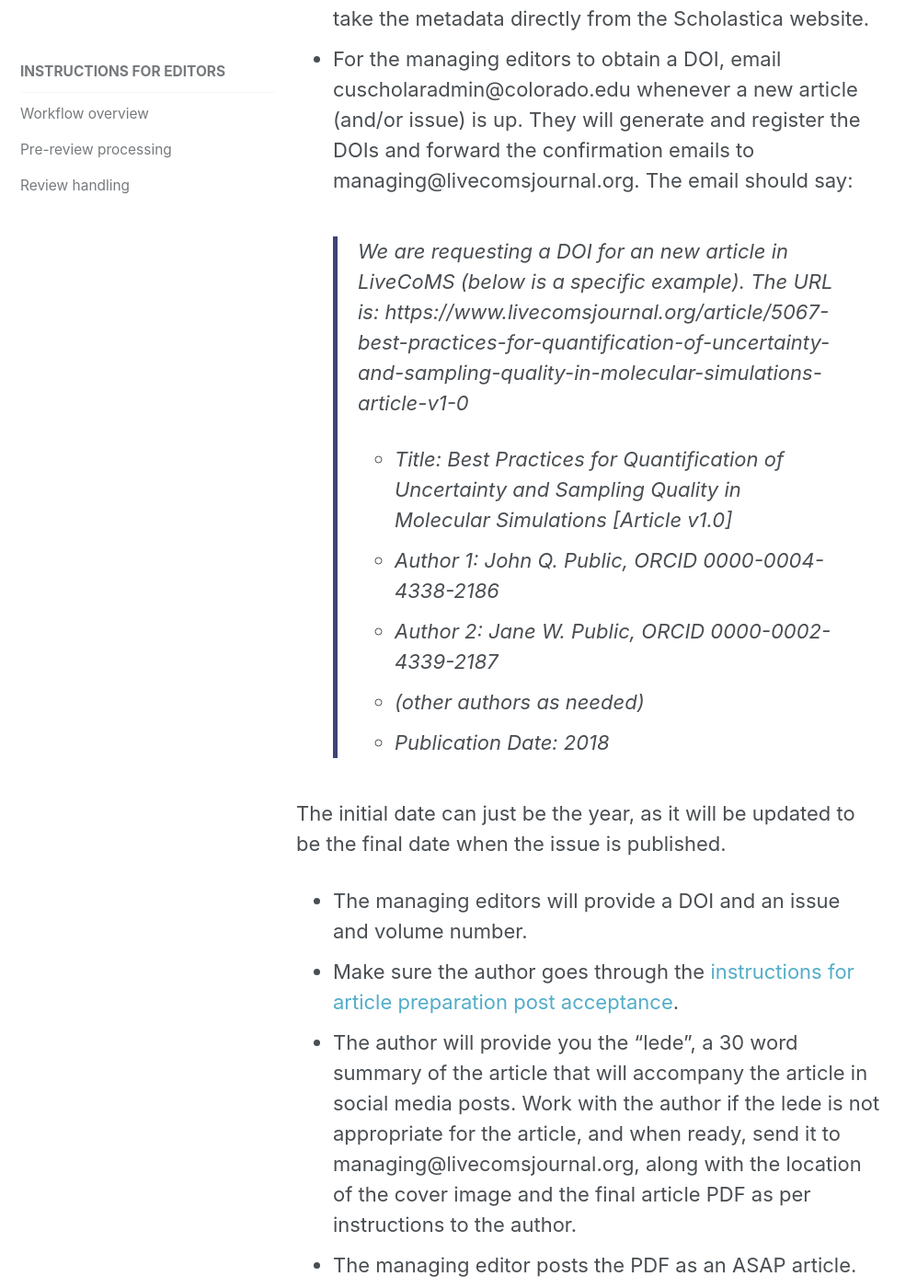
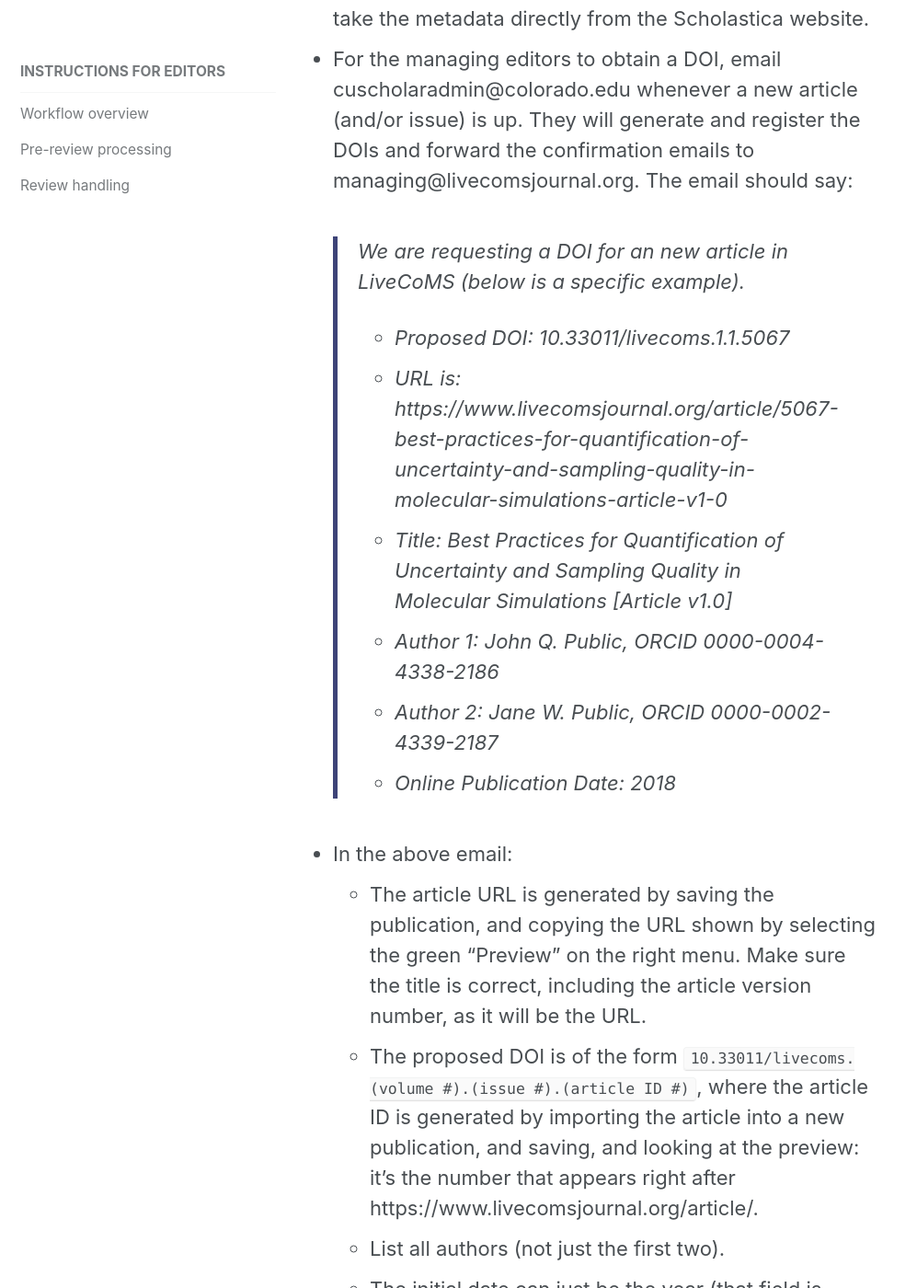
Before and after one commit to livecomsjournal/livecomsjournal.github.io, a Jekyll site: the page built from _editorial_policies/02_editor_instructions.md, in a window 1280 px wide and 1400 px high, scrolled down 5592 px. Shown: the whole window at 92% size, without its empty margins (0-997 px from the left). Built offline with Jekyll 4.4.1, drawn with Linux system fonts in a browser that asks for light colours; some of the changed text lies outside the part shown.

Commit message:
clarified DOI request.

```diff
--- a/_editorial_policies/02_editor_instructions.md
+++ b/_editorial_policies/02_editor_instructions.md
@@ -59,16 +59,20 @@
 - Email the managing editors (managing@livecomsjournal.org) to obtain a DOI for the article (correct metadata is needed for this); they will take the metadata directly from the Scholastica website.
  - For the managing editors to obtain a DOI, email cuscholaradmin@colorado.edu whenever a new article (and/or issue) is up. They will generate and register the DOIs and forward the confirmation emails to managing@livecomsjournal.org. The email should say:
  > We are requesting a DOI for an new article in LiveCoMS (below is a specific example).
- > The URL is: https://www.livecomsjournal.org/article/5067-best-practices-for-quantification-of-uncertainty-and-sampling-quality-in-molecular-simulations-article-v1-0
+ > - Proposed DOI: 10.33011/livecoms.1.1.5067
+ > - URL is: https://www.livecomsjournal.org/article/5067-best-practices-for-quantification-of-uncertainty-and-sampling-quality-in-molecular-simulations-article-v1-0
  > - Title: Best Practices for Quantification of Uncertainty and Sampling Quality in Molecular Simulations \[Article v1.0\]
  > - Author 1: John Q. Public, ORCID 0000-0004-4338-2186
  > - Author 2: Jane W. Public, ORCID 0000-0002-4339-2187
- > - (other authors as needed)
- > - Publication Date: 2018
-
-The initial date can just be the year, as it will be updated to be the final date when the issue is published.
-- The managing editors will provide a DOI and an issue and volume number.
+ > - Online Publication Date: 2018
+ - In the above email:
+   - The article URL is generated by saving the publication, and copying the URL shown by selecting the green "Preview" on the right menu.  Make sure the title is correct, including the article version number, as it will be the URL.
+   - The proposed DOI is of the form `10.33011/livecoms.(volume #).(issue #).(article ID #)`, where the article ID is generated by importing the article into a new publication, and saving, and looking at the preview: it's the number that appears right after   https://www.livecomsjournal.org/article/.
+   - List all authors (not just the first two).
+   - The initial date can just be the year (that field is required for initial request), as it will be updated to be the final date when the issue is published.
+- The managing editors will provide the editor with the obtained DOI, issue and volume number to provide to the author soon after acceptance so they can include it in the ASAP version.
 - Make sure the author goes through the [instructions for article preparation  post acceptance](https://livecomsjournal.github.io/authors/policies/#upon-acceptance).
 - The author will provide you the "lede", a 30 word summary of the article that will accompany the article in social media posts. Work with the author if the lede is not appropriate for the article, and when ready, send it to managing@livecomsjournal.org, along with the location of the cover image and the final article PDF as per instructions to the author.
 - The managing editor posts the PDF as an ASAP article.
 - The managing editors will notify the authors articles that are posted as ASAP articles several weeks before the release of the next issue, to identify if there are any typo fixes, errors, added ciations the authors would like to make, and to notify the editor of their articles of changes. The authors will make these updates as pull requests through the website (no need to resubmit it through Scholastica at this point) no later than one week before the notified issue publication date, and put the new version pdf in the release folder as described in the authors instructions. If acceptable, the editors will notify the managing editors of the updated version (if not, they will work with the authors to address the issues), and the managing editors will post it to the LiveCoMS site.
+ - At the publication of the issue, a final publication date is sent to cuscholaradmin@colorado.edu with the DOI and the updated date.
```
